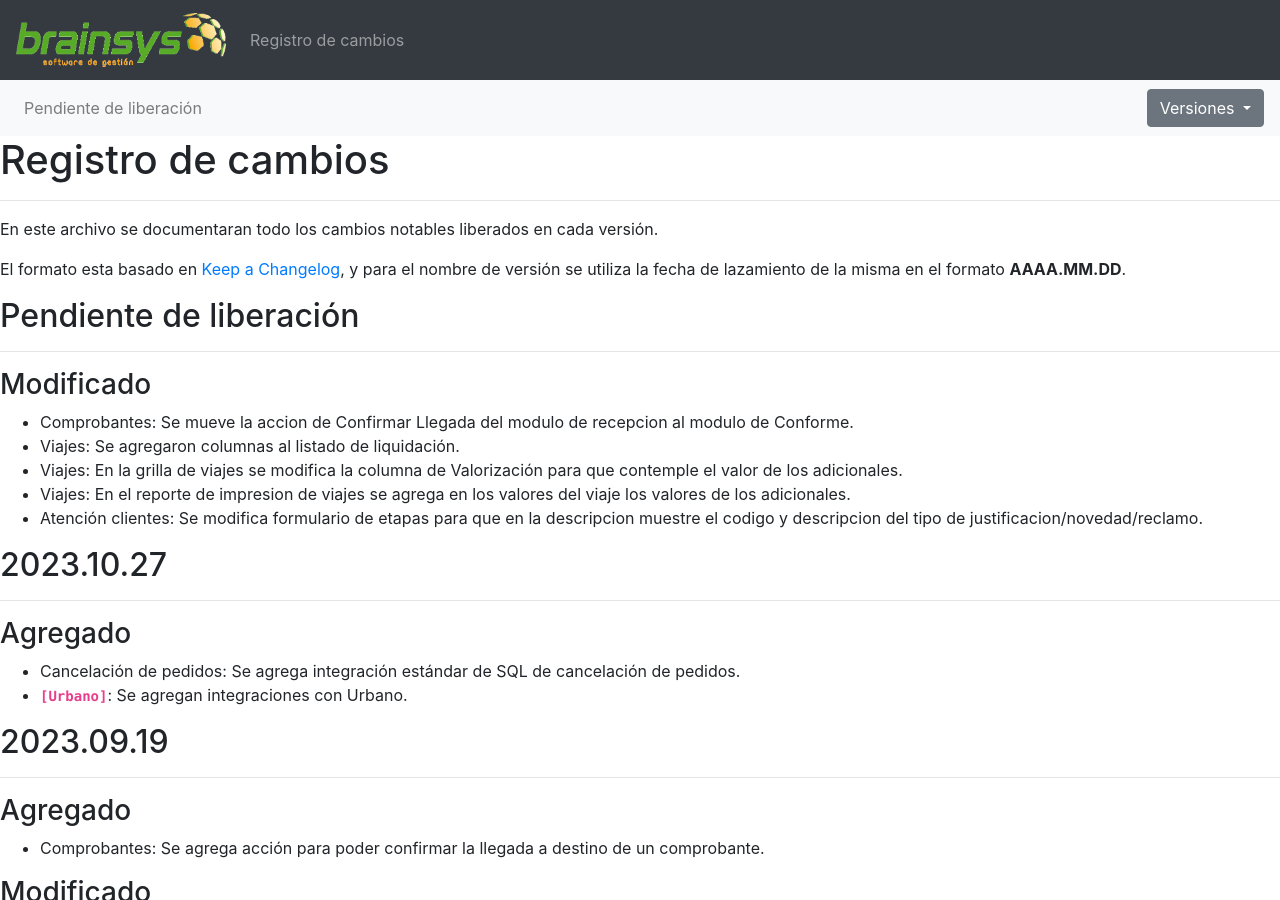
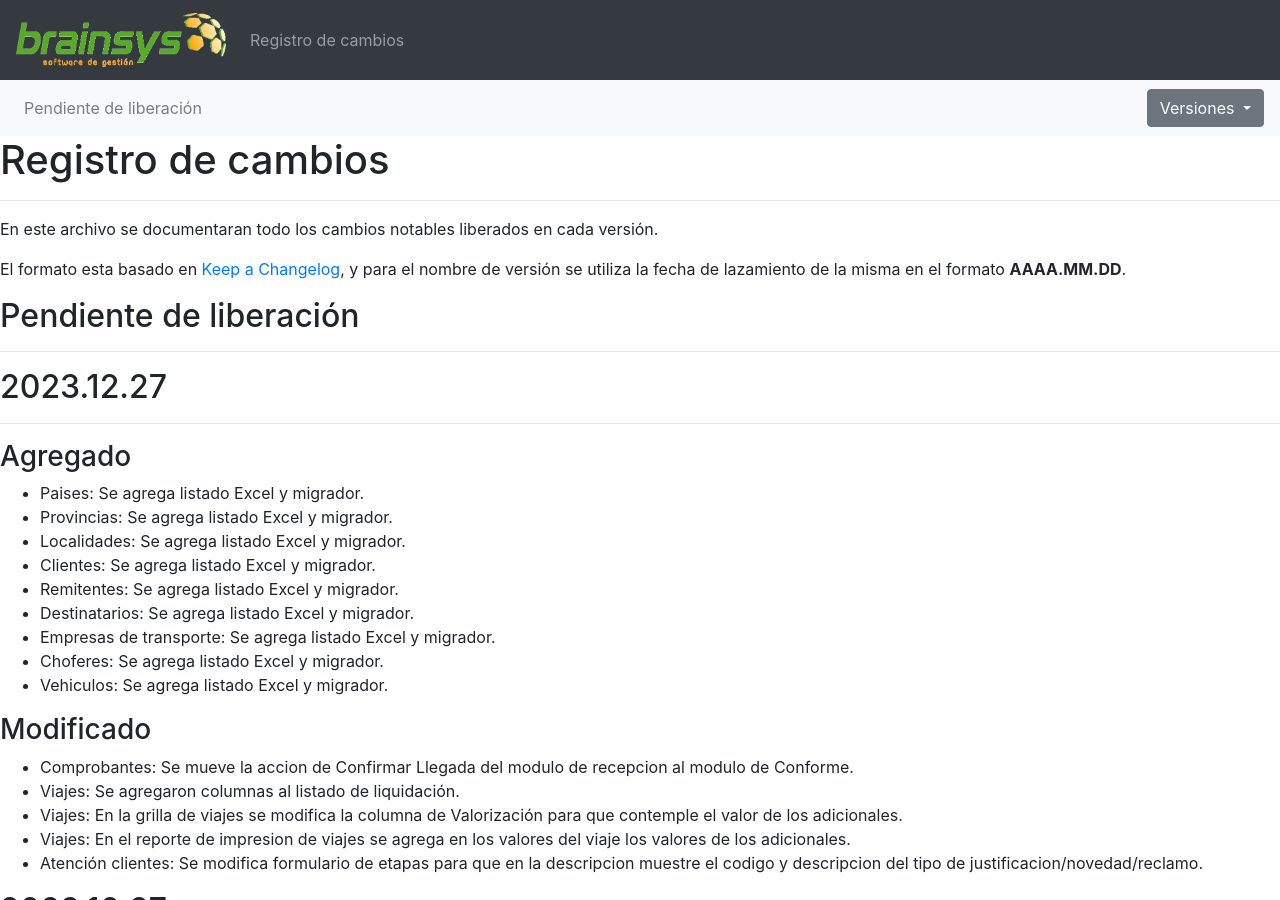
Before and after one commit to brainsys-arsaad/versionado, a Jekyll site: the page built from registro-cambios.markdown, in a window 1280 px wide and 900 px high. Built offline with Jekyll 4.4.1, drawn with Linux system fonts in a browser that asks for light colours.

Commit message:
Update registro-cambios.markdown

```diff
--- a/registro-cambios.markdown
+++ b/registro-cambios.markdown
@@ -6,6 +6,8 @@ navegacion:
     - nombre: "Pendiente de liberación"
       link: "registro-cambios#pendiente-de-liberación"
   versiones:
+    - nombre: "2023.12.27"
+      link: "registro-cambios#20231227"
     - nombre: "2023.10.27"
       link: "registro-cambios#20231027"
     - nombre: "2023.09.19"
@@ -99,6 +101,20 @@ El formato esta basado en [Keep a Changelog](https://keepachangelog.com/es-ES/1.
 
 ## Pendiente de liberación
 ---
+
+## 2023.12.27
+---
+
+### Agregado
+- Paises: Se agrega listado Excel y migrador.
+- Provincias: Se agrega listado Excel y migrador.
+- Localidades: Se agrega listado Excel y migrador.
+- Clientes: Se agrega listado Excel y migrador.
+- Remitentes: Se agrega listado Excel y migrador.
+- Destinatarios: Se agrega listado Excel y migrador.
+- Empresas de transporte: Se agrega listado Excel y migrador.
+- Choferes: Se agrega listado Excel y migrador.
+- Vehiculos: Se agrega listado Excel y migrador.
 
 ### Modificado
 - Comprobantes: Se mueve la accion de Confirmar Llegada del modulo de recepcion al modulo de Conforme.
```
